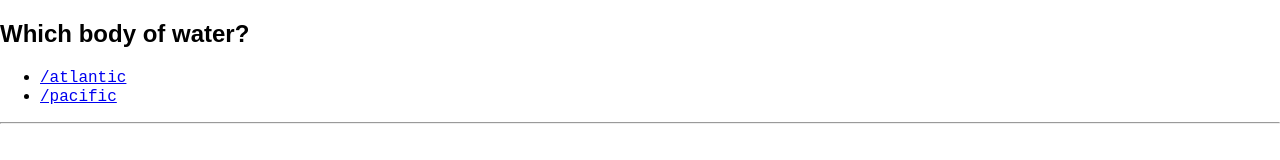
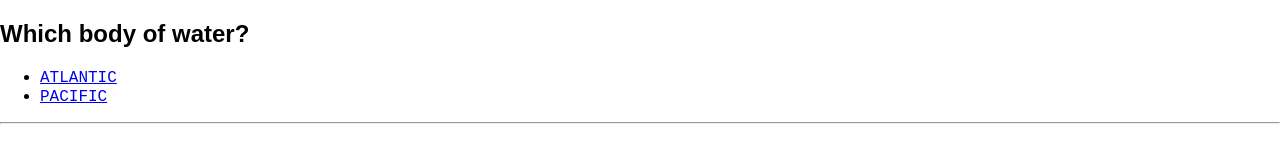
Before and after one commit to bdog72/react-router, a React app: page / in a window 1280 px wide. Shown: the top 160 px of the page. Built offline with nearby package versions, Linux system fonts and the light colour scheme.

Commit message:
still working

```diff
--- a/src/components/App.js
+++ b/src/components/App.js
@@ -1,4 +1,8 @@
 import React from 'react'
+
+import createHistory from 'history/createBrowserHistory'
+
+const history = createHistory()
 
 const Match = ({ pattern, component: Component }) => {
   const pathname = window.location.pathname
@@ -11,7 +15,21 @@ const Match = ({ pattern, component: Component }) => {
   }
 }
 
+const Link = ({ to, children }) => (
+  <a onClick={(e) => {
+    e.preventDefault()
+    history.push(to)
+  }}
+    href={to}>
+    {children}
+  </a>
+)
+
 class App extends React.Component {
+  componentDidMount () {
+    history.listen(() => this.forceUpdate())
+  }
+
   render () {
     return (
       <div
@@ -23,14 +41,14 @@ class App extends React.Component {
 
         <ul>
           <li>
-            <a href='/atlantic'>
-              <code>/atlantic</code>
-            </a>
+            <Link to='/atlantic'>
+              <code>ATLANTIC</code>
+            </Link>
           </li>
           <li>
-            <a href='/pacific'>
-              <code>/pacific</code>
-            </a>
+            <Link to='/pacific'>
+              <code>PACIFIC</code>
+            </Link>
           </li>
         </ul>
 
```
